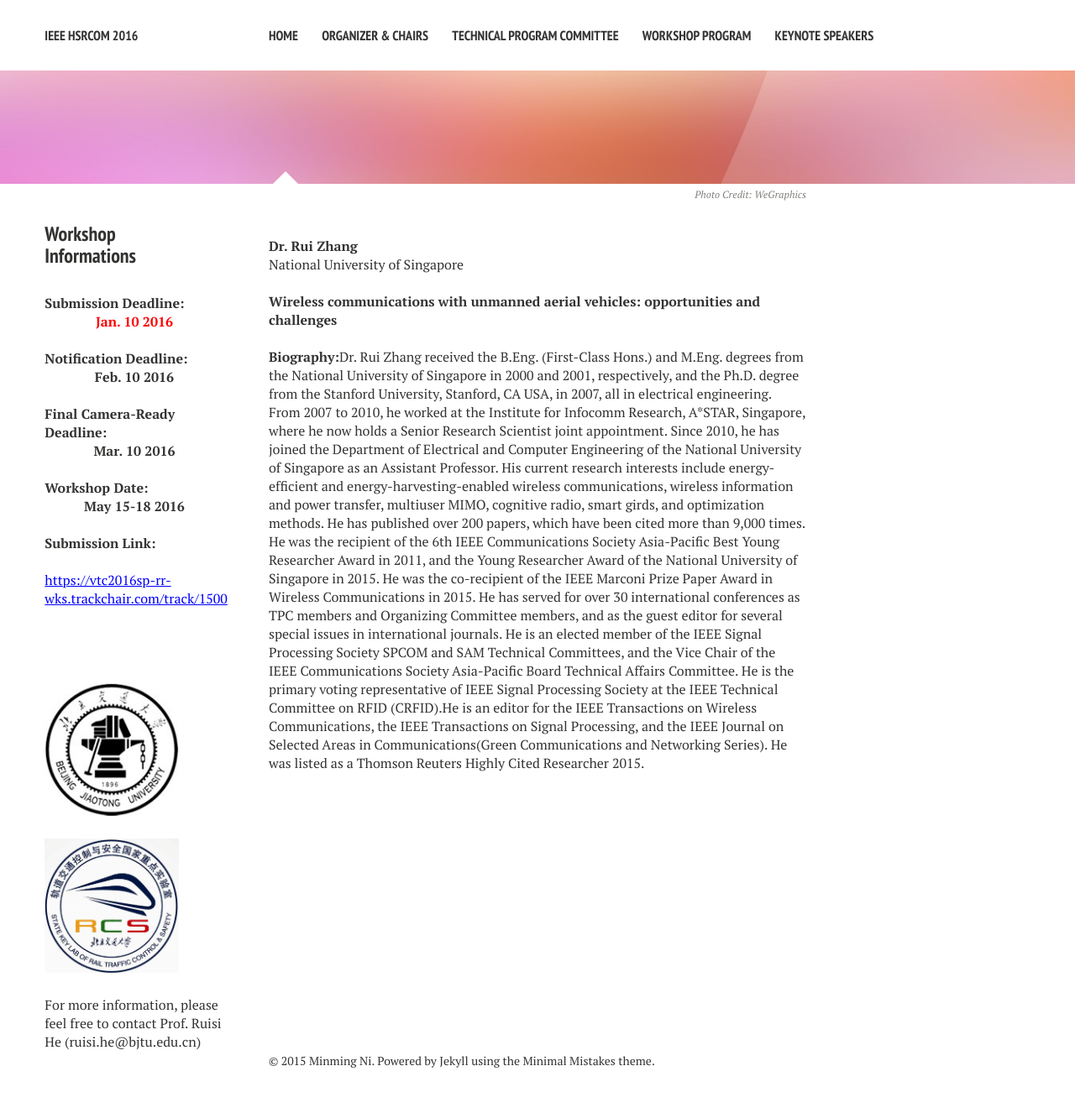
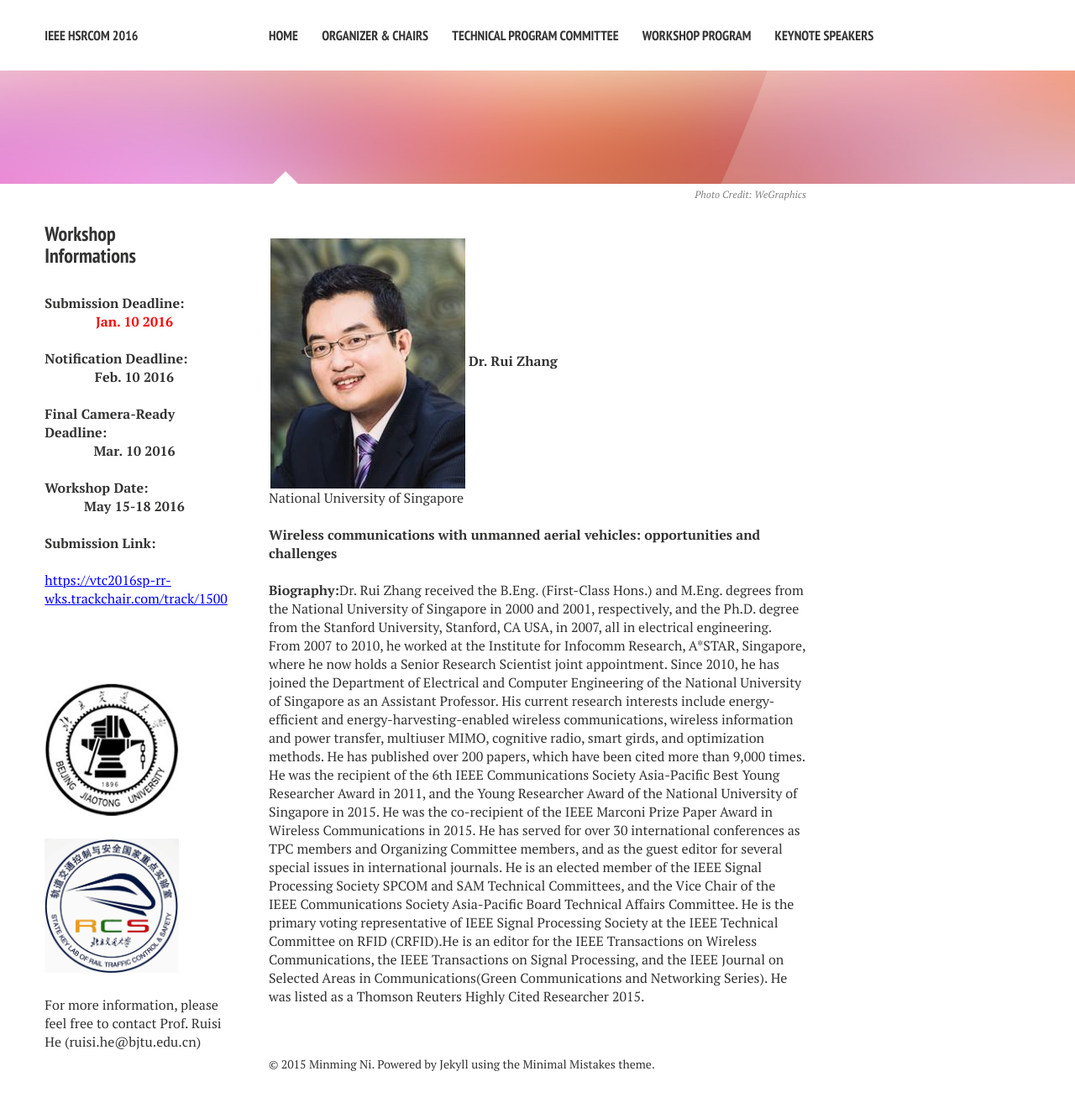
Before and after one commit to maxxx437/hsrcom2016, a Jekyll site: the page built from keynotes/index.md, in a window 1280 px wide. Shown: the whole page at 84% size. Built offline with Jekyll 4.4.1, drawn with Linux system fonts in a browser that asks for light colours; nearby versions of some CDN libraries.

Commit message:
Update index.md

```diff
--- a/keynotes/index.md
+++ b/keynotes/index.md
@@ -8,7 +8,7 @@ image:
   creditlink: http://wegraphics.net/downloads/free-ultimate-blurred-background-pack/
 ---
 
-
+![](https://github.com/maxxx437/hsrcom2016/blob/gh-pages/images/RuiZhang.JPG)
 **Dr. Rui Zhang**<br>
 National University of Singapore
 <br>
```
